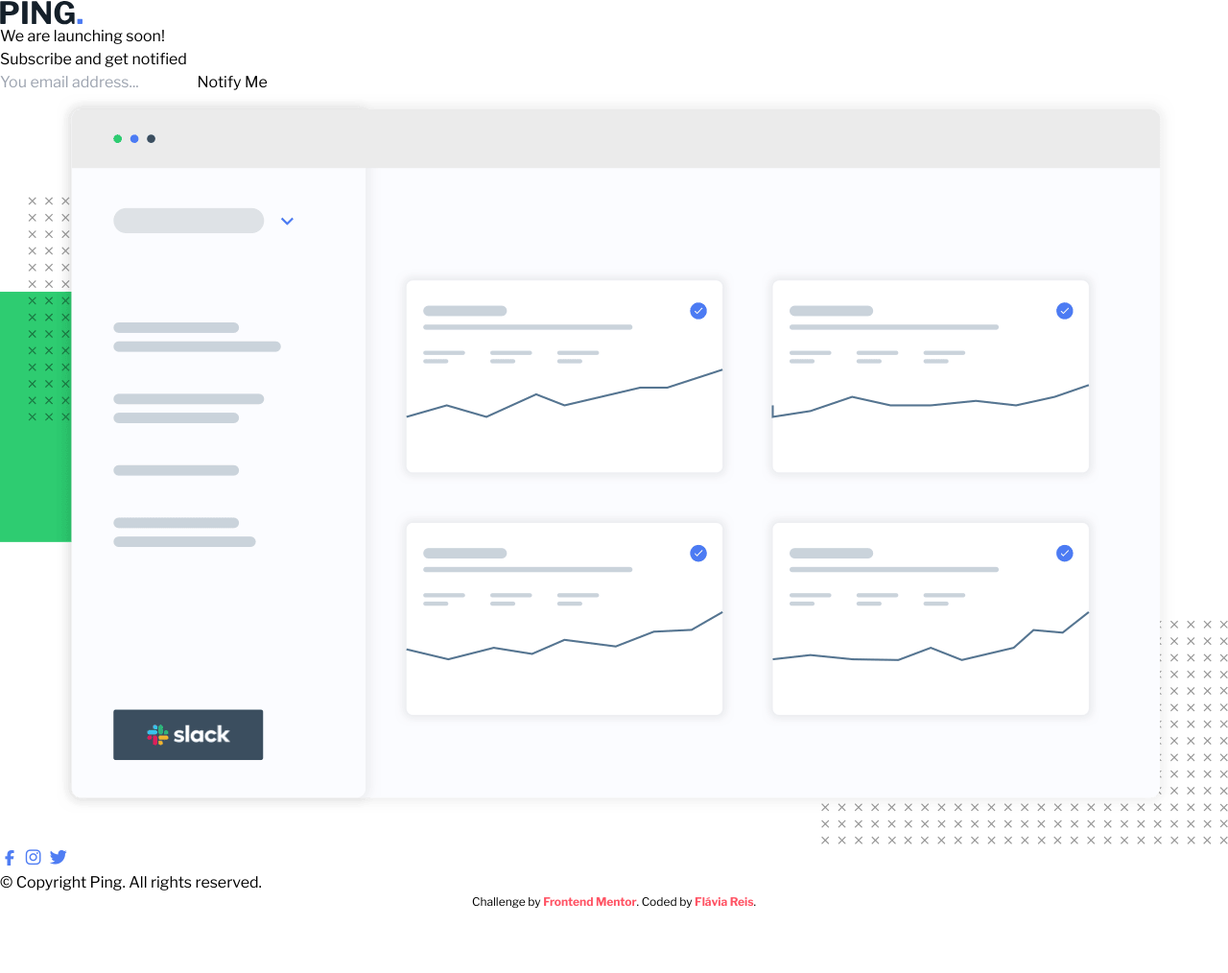
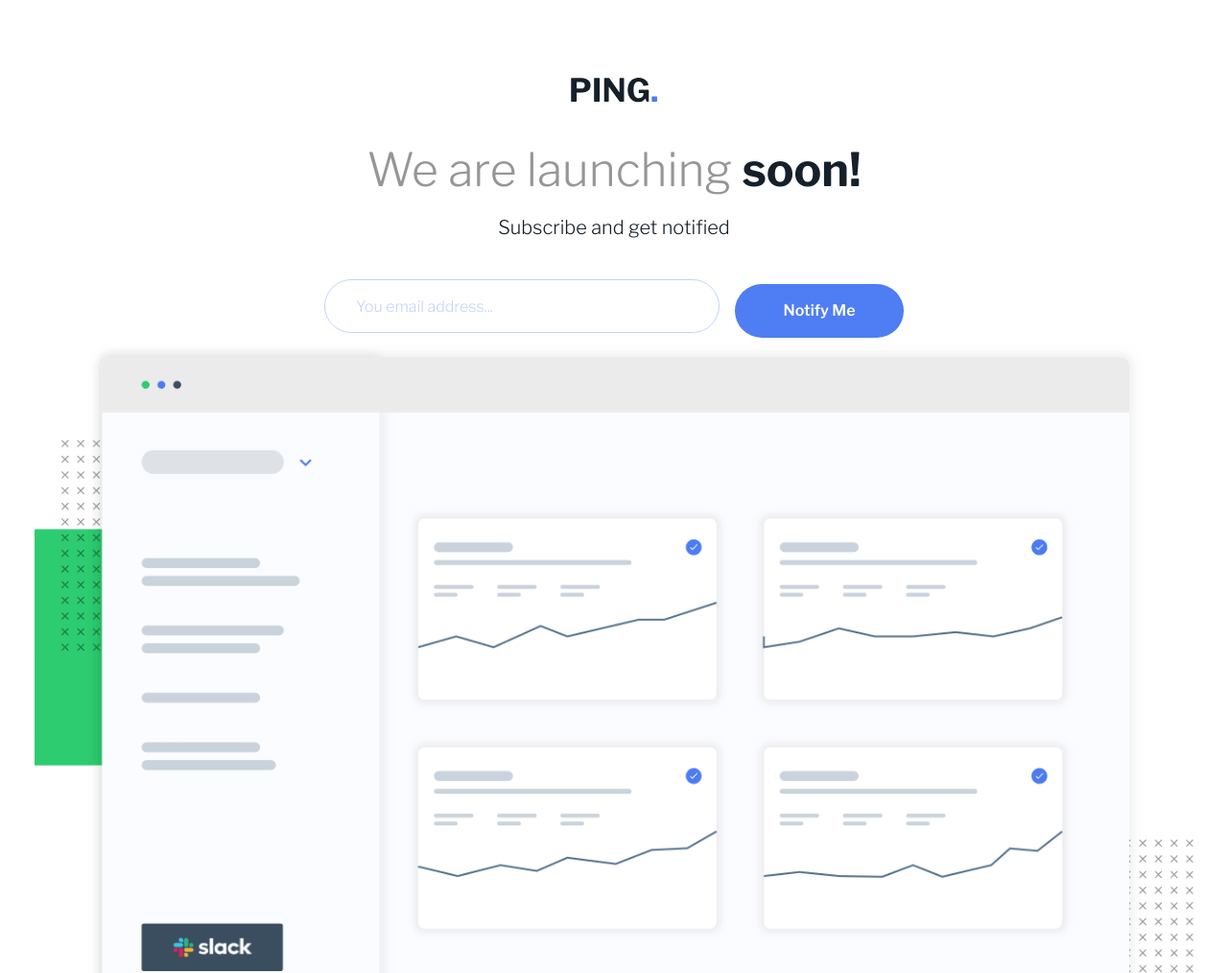
Before and after one commit to flaviare1s/ping-coming-soon-page, a website: page src/index.html in a window 1280 px wide. Shown: the top 1014 px of the page at 96% size. Before the commit the page ends 948 px from the top, so only its background shows below. Drawn offline with nearby package versions, Linux system fonts and the light colour scheme.

Commit message:
Making the styles

```diff
--- a/src/index.html
+++ b/src/index.html
@@ -19,18 +19,21 @@
 </head>
 <body class="font-Libre lg:w-screen flex flex-col justify-center items-center m-auto">
 
-  <div>
-    <div>
-      <div>
-        <img src="../images/logo.svg" alt="Logo">
+  <div class="px-9 flex flex-col justify-center items-center m-auto">
+    <div class="lg:w-1/2">
+      <div class="flex flex-col justify-center items-center">
+        <img class="w-[56px] lg:w-[90px] pt-[80px] pb-8 lg:pb-10" src="../images/logo.svg" alt="Logo">
       </div>
       <div>
-        <h1>We are launching soon!</h1>
-        <p>Subscribe and get notified</p>
+        <h1 class="text-gray text-[22px] lg:text-5xl leading-[32px] lg:leading-[60px] text-center font-light">We are launching <span class="text-dark font-bold">soon!</span></h1>
+        <p class="text-dark text-xs lg:text-xl text-center font-light pt-4 pb-8 lg:pb-10">Subscribe and get notified</p>
       </div>
       <form>
-        <input type="email" name="email" id="email" placeholder="You email address..." required>
-        <button type="submit">Notify Me</button>
+        <div class="lg:flex justify-between gap-4 items-center">
+          <input class="h-10 lg:h-14 w-full lg:w-[70%] border border-pale-blue placeholder:text-pale-blue rounded-[30px] px-8 text-xs lg:text-base font-light leading-[20px] mb-2.5" type="email" name="email" id="email" placeholder="You email address..." required>
+          <button class="h-10 lg:h-14 w-full lg:w-[30%] rounded-[30px] bg-blue text-white text-xs lg:text-base font-semibold leading-[16px] lg:leading-none" type="submit">Notify Me</button>
+        </div>
+        <span></span>
       </form>
     </div>
 
--- a/tailwind.config.js
+++ b/tailwind.config.js
@@ -8,9 +8,10 @@ module.exports = {
       },
       colors: {
         'blue': 'hsl(223, 87%, 63%)',
-        'pale-blue': 'hsl(223, 100%, 88%)',
+        'pale-blue': '#C2D3FF',
         'light-red': 'hsl(354, 100%, 66%)',
-        'gray': 'hsl(0, 0%, 59%)',
+        'gray': '#969696',
+        'dark': '#15202A',
       },
     },
   },
```
Also changed, not shown: src/output.css.
